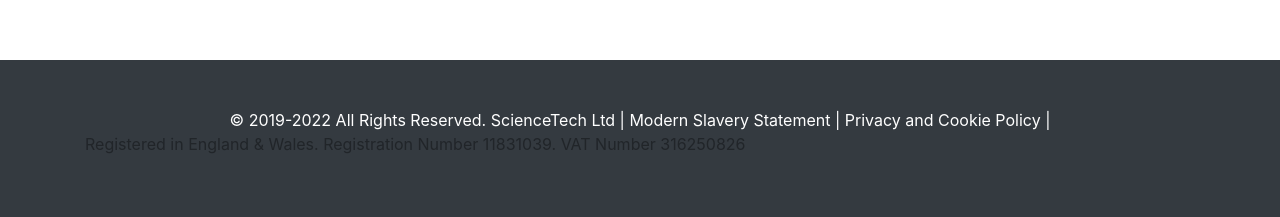
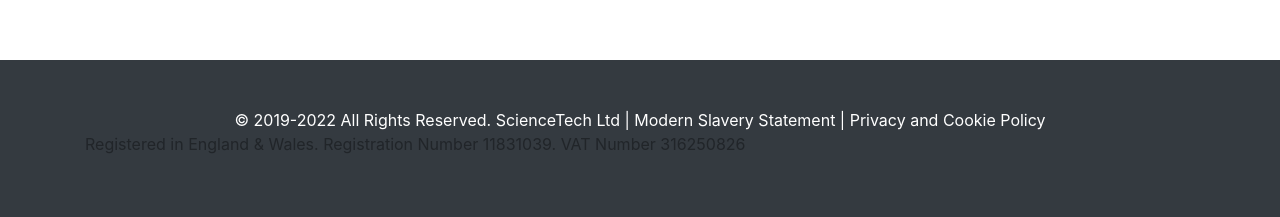
Before and after one commit to sciencetechuk/sciencetechuk.github.io, a Jekyll site: the page built from _pages/about.html, in a window 1280 px wide. Shown: the part 767-984 px from the top of the page. Built offline with Jekyll 4.4.1, drawn with Linux system fonts in a browser that asks for light colours.

```diff
--- a/_includes/footer.html
+++ b/_includes/footer.html
@@ -2,7 +2,7 @@
 <footer class="py-5 bg-dark">
   <div class="container">
     <p class="m-0 text-center text-white">
-      &copy; 2019-2022 All Rights Reserved. ScienceTech Ltd  | Modern Slavery Statement | Privacy and Cookie Policy |
+      &copy; 2019-2022 All Rights Reserved. ScienceTech Ltd  | Modern Slavery Statement | Privacy and Cookie Policy
     </p>
     <p>
         Registered in England & Wales. Registration Number 11831039. VAT Number 316250826
```
